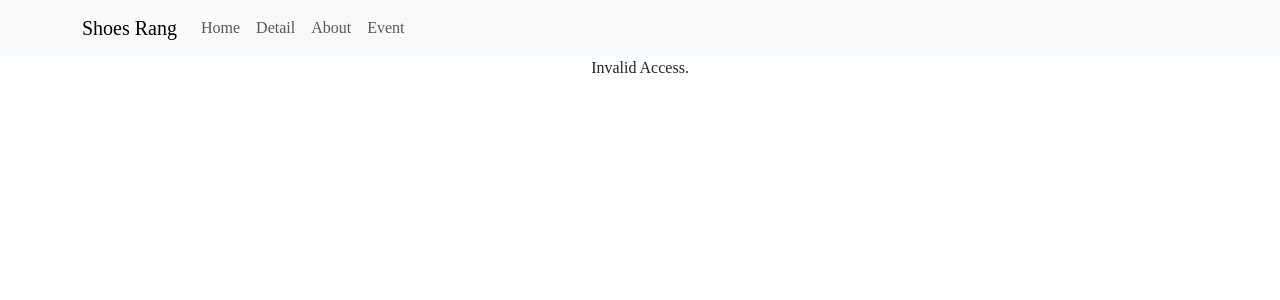
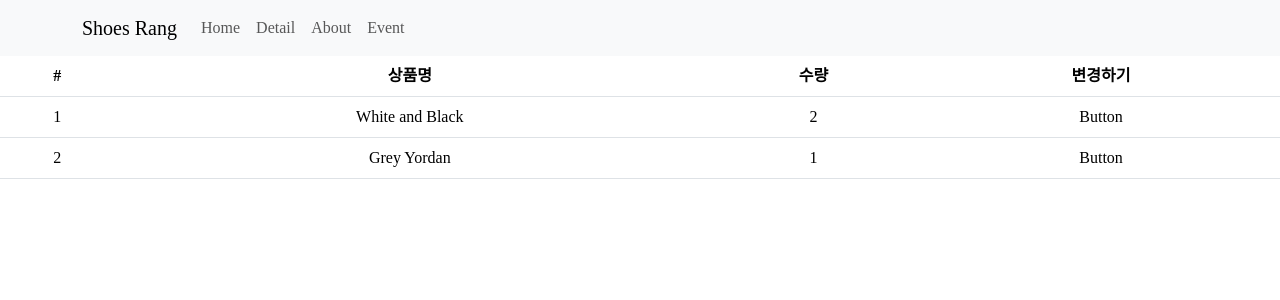
Before and after one commit to YerangPark/react-shop, a React (Create React App) app: page /cart in a window 1280 px wide. Shown: the top 300 px of the page. Built offline with nearby package versions, Linux system fonts and the light colour scheme; a web font is replaced by a local one.

Commit message:
Add redux

```diff
--- a/package.json
+++ b/package.json
@@ -4,6 +4,7 @@
   "version": "0.1.0",
   "private": true,
   "dependencies": {
+    "@reduxjs/toolkit": "^1.8.1",
     "@testing-library/jest-dom": "^5.17.0",
     "@testing-library/react": "^13.4.0",
     "@testing-library/user-event": "^13.5.0",
@@ -12,6 +13,7 @@
     "react": "^18.2.0",
     "react-bootstrap": "^2.10.1",
     "react-dom": "^18.2.0",
+    "react-redux": "^8.1.3",
     "react-router-dom": "^6.22.3",
     "react-scripts": "5.0.1",
     "styled-components": "^6.1.8",
--- a/src/App.css
+++ b/src/App.css
@@ -1,6 +1,25 @@
 @import url(//cdn.rawgit.com/hiun/NanumSquare/master/nanumsquare.css);
 body {
   font-family: 'Nanum Square';
+}
+
+.start {
+  opacity: 0;
+  transform: scale(0);
+}
+
+.end {
+  opacity: 1;
+  transform: scale(1);
+  transition: all 0.5s; /* 우측의 스타일이 변경될 때 0.5초에 걸쳐서 변화되게 함. */
+}
+
+.page-start {
+  opacity: 0;
+}
+.page-end {
+  opacity: 1;
+  transition: all 0.5s; /* 우측의 스타일이 변경될 때 0.5초에 걸쳐서 변화되게 함. */
 }
 
 .main-bg {
--- a/src/App.js
+++ b/src/App.js
@@ -5,6 +5,7 @@ import { Container, Nav, Navbar, Row, Col} from 'react-bootstrap';
 import data from './data.js';
 import { Routes, Route, useNavigate, Outlet } from 'react-router-dom';
 import Detail from './routes/Detail.js';
+import Cart from './routes/Cart.js';
 import axios from 'axios';
 
 function App() {
@@ -72,6 +73,7 @@ function App() {
           </>
         }/>
         <Route path="/detail/:id" element={ <Detail data={ shoes }/> }/>
+        <Route path="/cart" element={<Cart/>} />
         {/* <Route path="/about" element={<About/>}>
           <Route path="member" element={<div>멤버임</div>}/>
           <Route path="location" element={<div>오시는 길임</div>}/>
@@ -106,7 +108,7 @@ function Card(props) {
   return (
     <Col>
       {/* <img height="300px" src={ props.data.image }/> */}
-      <img height="300px" src={"https://codingapple1.github.io/shop/shoes" + (props.data.id + 1) + ".jpg"}/>
+      <img height="300px" src={"https://codingapple1.github.io/shop/shoes" + (props.data.id + 1) + ".jpg"} alt=""/>
       <h4>{ props.data.title }</h4>
       <p>{ props.data.price }</p>
     </Col>
--- /dev/null
+++ b/src/routes/Cart.js
@@ -0,0 +1,49 @@
+import {Table} from 'react-bootstrap';
+import { useSelector } from 'react-redux';
+
+function Cart() {
+
+    let data = useSelector((state)=> state.data )
+    console.log(data);
+
+    return (
+      <div>
+      <Table>
+        <thead>
+          <tr>
+          <th>#</th>
+          <th>상품명</th>
+          <th>수량</th>
+          <th>변경하기</th>
+          </tr>
+        </thead>
+        <tbody>
+          {
+            data.map((d, index)=> (
+               <tr>
+                  <td>{index + 1}</td>
+                  <td>{d.name}</td>
+                  <td>{d.count}</td>
+                  <td>Button</td>
+              </tr>
+            ))
+          }
+          {/* <tr>
+          <td>1</td>
+          <td>{data[0].name}</td>
+          <td>{data[0].count}</td>
+          <td>Button</td>
+          </tr>
+          <tr>
+          <td>2</td>
+          <td>{data[1].name}</td>
+          <td>{data[1].count}</td>
+          <td>Button</td>
+          </tr> */}
+        </tbody>
+      </Table>
+      </div>
+    );
+}
+
+export default Cart;
--- a/src/routes/Detail.js
+++ b/src/routes/Detail.js
@@ -10,6 +10,7 @@ function Detail(props) {
   // let [count, setCount] = useState(0);
   let [alert, setAlert] = useState(true);
   let [amount, setAmount] = useState(0);
+  let [fadeClass, setFadeClass] = useState('');
 
   let [message, setMessage] = useState(false);
 
@@ -27,6 +28,14 @@ function Detail(props) {
     setMessage(!checkValidNumber(amount));
   }, [amount])
 
+  useEffect(()=>{
+    let a = setTimeout(()=>{setFadeClass('page-end')}, 100);
+    return ()=>{
+      clearTimeout(a);
+      setFadeClass('');
+    }
+  }, [])
+
   function checkValidNumber(val) {
       if (!isNaN(val) || !val) return true;
       return false;
@@ -34,11 +43,12 @@ function Detail(props) {
 
   return (
     <>
+      <div className={`page-start ${fadeClass}`}>
         {
-        (keyIdx == -1) ? <div>없는 상품입니다.</div>
+          (keyIdx === -1) ? <div>없는 상품입니다.</div>
           :<div className="container">
             {
-            alert == true
+              alert === true
               ? <div className="alert alert-warning">
                   2초 이내 구매시 할인!
                 </div>
@@ -48,7 +58,7 @@ function Detail(props) {
             <button onClick={()=>{setCount(count+1)}}>버튼</button> */}
             <div className="row">
               <div className="col-md-6">
-              <img src={ props.data[keyIdx].image } width="300px" />
+                <img src={ props.data[keyIdx].image } width="300px" alt=""/>
               </div>
               <div className="col-md-6">
                 <h4 className="pt-5">{ props.data[keyIdx].title }</h4>
@@ -57,7 +67,7 @@ function Detail(props) {
                 <div>
                   개수 : <input type="text" onChange={(e)=>{ setAmount(e.target.value) }}/>
                   {
-                  message == true
+                    message === true
                     ? <div className="alert alert-warning">
                         숫자만 입력해주세요.
                       </div>
@@ -79,16 +89,26 @@ function Detail(props) {
               <Nav.Link eventKey="link2" onClick={()=>{setTab(2)}}>반품/교환정보</Nav.Link>
             </Nav.Item>
           </Nav>
-        <TabContent tab={tab}/>
+          <TabContent tab={tab} shoes={props.data}/>
           </div>
         }
+      </div>
     </>
   )
 }
 
 function TabContent({tab}) {
-  let contents = [<div>상세정보 내용</div>, <div>리뷰 내용</div>, <div>반품/교환정보 내용</div>];
-  return contents[tab];
+  let [fade, setFade] = useState('');
+
+  useEffect(()=>{
+    setTimeout(()=>{ setFade('end') }, 100);
+    return ()=>{
+      setFade('')
+    }
+  }, [tab]);
+
+  let contents = [<div>상세 내용</div>, <div>리뷰 내용</div>, <div>반품/교환정보 내용</div>];
+  return (<div className={`start ${fade}`}> { contents[tab] } </div>);
 }
 
 export default Detail;
--- /dev/null
+++ b/src/store.js
@@ -0,0 +1,28 @@
+import { configureStore, createSlice } from '@reduxjs/toolkit'
+
+let user = createSlice({
+  name : 'user',
+  initialState : 'kim'
+})
+
+let stock = createSlice({
+  name : 'stock',
+  initialState : [10, 11, 12]
+})
+
+let data = createSlice({
+    name : 'data',
+    initialState : [
+        {id : 0, name : 'White and Black', count : 2},
+        {id : 2, name : 'Grey Yordan', count : 1}
+      ]
+})
+
+
+export default configureStore({
+  reducer: {
+    user : user.reducer,
+    stock : stock.reducer,
+    data : data.reducer
+  }
+})
```
Also changed, not shown: src/index.js (+6 -3 lines), 1 other file (tests, documents, lock files or other folders). Lines whose indentation alone changed are shown as unchanged.
